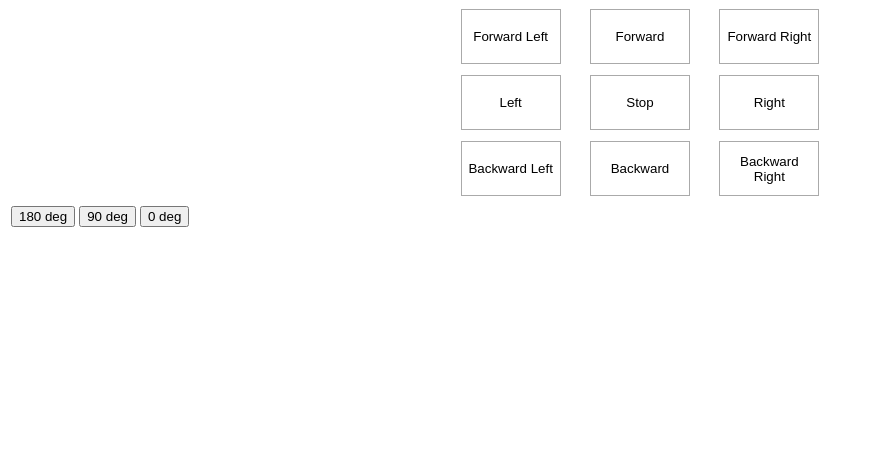
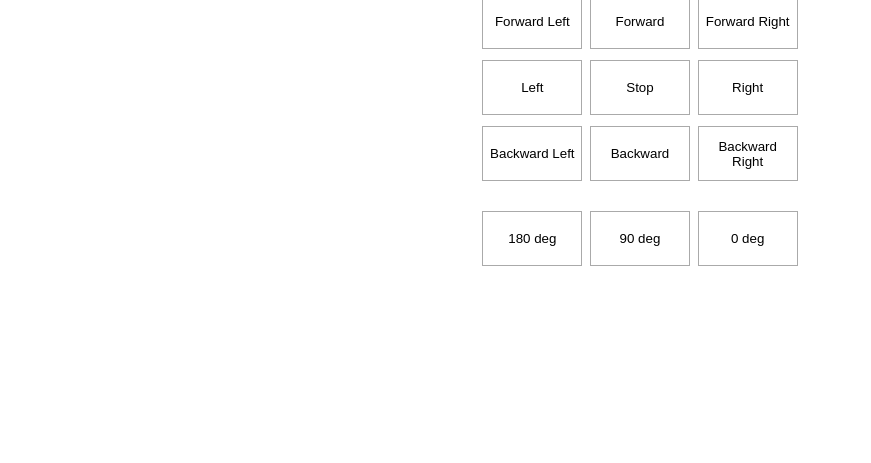
Before and after one commit to gregor10/pi-car, a Flask app: page / in a window 1280 px wide. Shown: the part 337-800 px from the top of the page, without its empty margins (0-871 px from the left). Run offline with Flask 2, Linux system fonts and the light colour scheme; some libraries are stand-ins or nearby versions.

Commit message:
Fix some styles

```diff
--- a/static/style.css
+++ b/static/style.css
@@ -1,9 +1,16 @@
 body {
     text-align: center;
+    margin: 0;
 }
 
 h1 {
-    color: red;
+    color: #555;
+    font-size: 26px;
+}
+
+.iframe-wrapper {
+    display: table;
+    margin: 0 auto;
 }
 
 iframe {
@@ -12,9 +19,14 @@ iframe {
 }
 
 .controls {
-    width: 390px;
+    width: 325px;
     height: 200px;
     margin: 0 auto;
+}
+
+.camera-controls {
+    height: 0;
+    margin-top: 20px;
 }
 
 .controls td {
--- a/templates/index.html
+++ b/templates/index.html
@@ -3,7 +3,7 @@
 
 <head>
     <meta charset="UTF-8">
-    <meta name="viewport" content="width=device-width, initial-scale=1.0">
+    <meta name="viewport" content="width=device-width, initial-scale=1.0, user-scalable=no">
     <meta http-equiv="X-UA-Compatible" content="ie=edge">
     <title>SmartCar remote control</title>
     <script type="text/javascript" src="//cdnjs.cloudflare.com/ajax/libs/socket.io/1.3.6/socket.io.min.js"></script>
@@ -11,9 +11,9 @@
 </head>
 
 <body>
-    <h1>Motor Driver</h1>
+    <h1>Smart Car</h1>
 
-    <div>
+    <div class="iframe-wrapper">
         <iframe src="http://192.168.0.105:8000" frameborder="0"></iframe>
     </div>
 
@@ -55,7 +55,7 @@
         </tbody>
     </table>
 
-    <table>
+    <table class="controls camera-controls">
         <tr>
             <td>
                 <button id="rotate_left">180 deg</button>
```
Also changed, not shown: models/servo_motor.py (+5 -4 lines).
